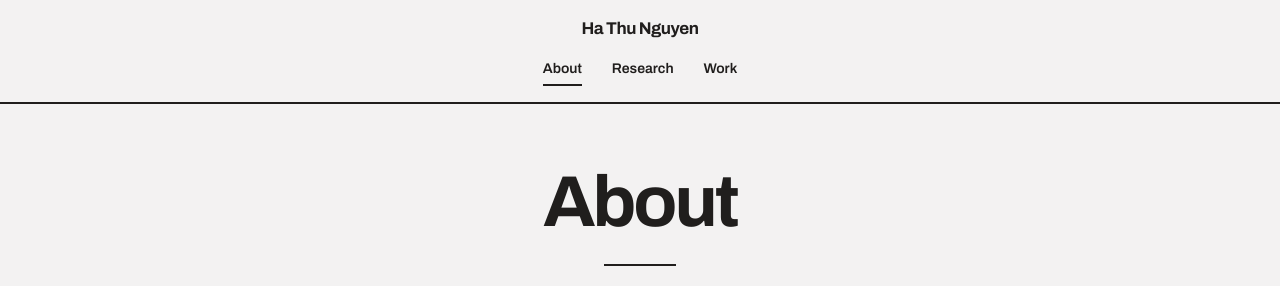
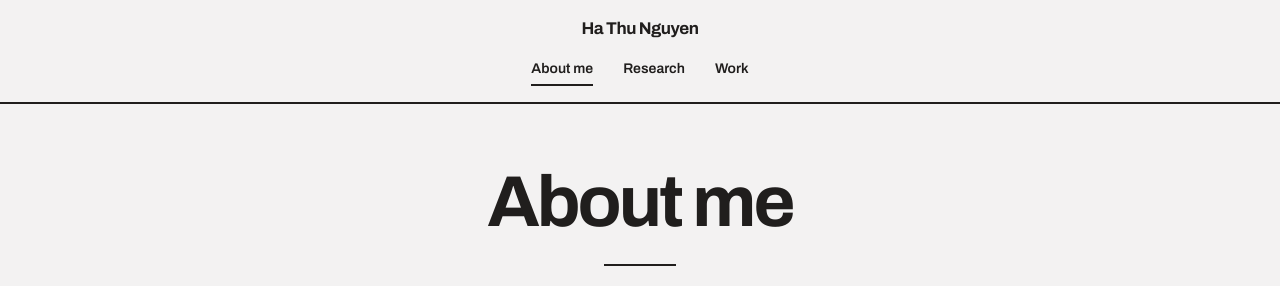
Before and after one commit to hanguyen-psy/academicfolio, a plain HTML site: page about.html in a window 1280 px wide. Shown: the top 286 px of the page. Drawn offline with Linux system fonts and the light colour scheme; a script that the page names is missing.

Commit message:
about.html

```diff
--- a/about.html
+++ b/about.html
@@ -3,7 +3,7 @@
 <head>
 <meta charset="utf-8">
 <meta name="viewport" content="width=device-width, initial-scale=1">
-<title>About · Ha Thu Nguyen</title>
+<title>About me· Ha Thu Nguyen</title>
 <meta name="description" content="Biography, education and experience of Ha Thu Nguyen.">
 <link rel="icon" href="images/favicon.svg" type="image/svg+xml">
 <link rel="preconnect" href="https://fonts.googleapis.com">
@@ -17,13 +17,13 @@
 <body>
 <nav class="nav" aria-label="Main">
 <a class="nav-name" href="index.html">Ha Thu Nguyen</a>
-<a href="about.html" aria-current="page">About</a>
+<a href="about.html" aria-current="page">About me</a>
 <a href="research.html">Research</a>
 <a href="work.html">Work</a>
 </nav>
 <main>
 <header class="page-head">
-<h1>About</h1>
+<h1>About me</h1>
 <hr class="short-rule">
 </header>
 <section class="section flush-top">
```
